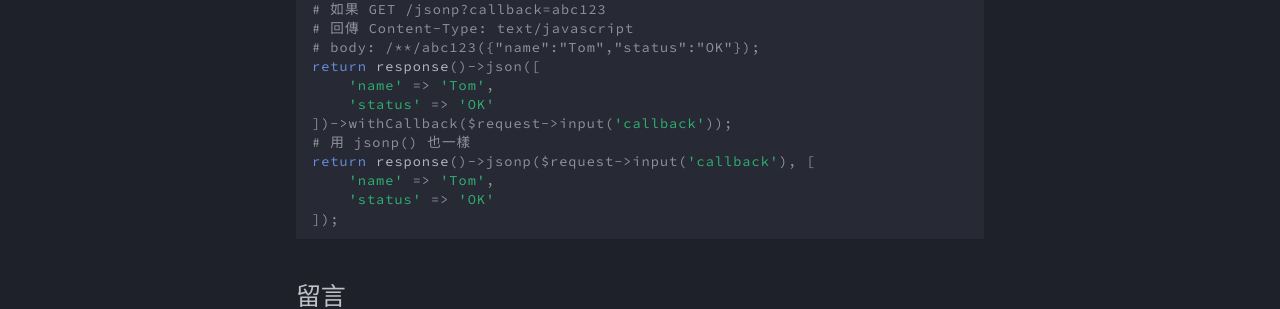
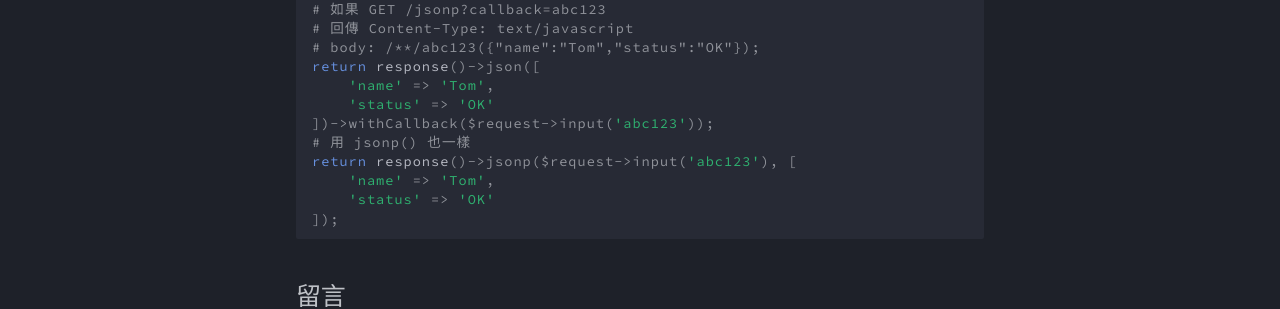
Before and after one commit to tomleesm/notes, an MkDocs documentation site: the page built from docs/laravel/response.md, in a window 1280 px wide and 900 px high, scrolled down 1606 px. Shown: the part 517-826 px from the top of the window. Built offline with MkDocs 1.6.1 and Material for MkDocs 9.7.7, drawn with Linux system fonts in a browser that asks for light colours; comment, search, counter and statistics services are not loaded.

Commit message:
Laravel response: jsonp callback 寫錯了

```diff
--- a/docs/laravel/response.md
+++ b/docs/laravel/response.md
@@ -100,9 +100,9 @@ return response()->json([
 return response()->json([
     'name' => 'Tom',
     'status' => 'OK'
-])->withCallback($request->input('callback'));
+])->withCallback($request->input('abc123'));
 # 用 jsonp() 也一樣
-return response()->jsonp($request->input('callback'), [
+return response()->jsonp($request->input('abc123'), [
     'name' => 'Tom',
     'status' => 'OK'
 ]);
```
